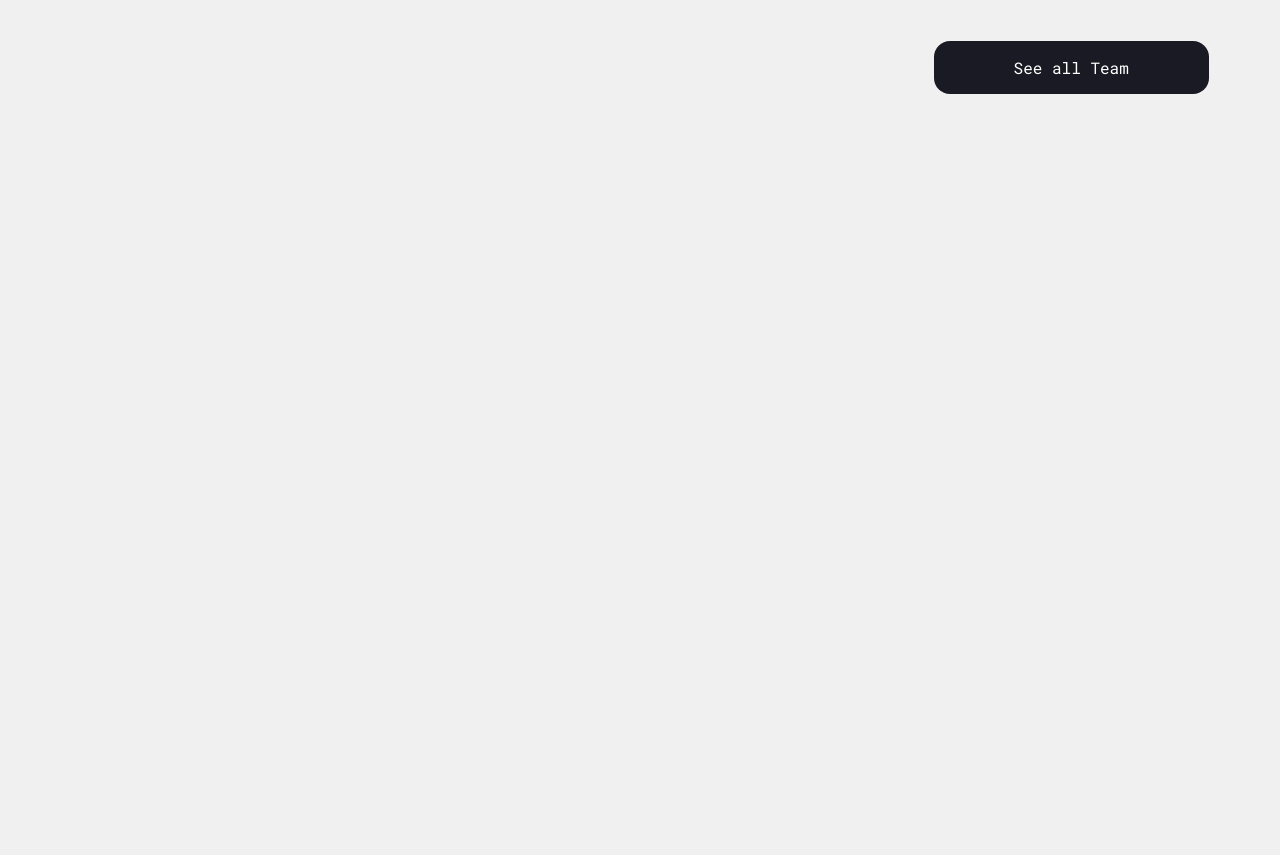
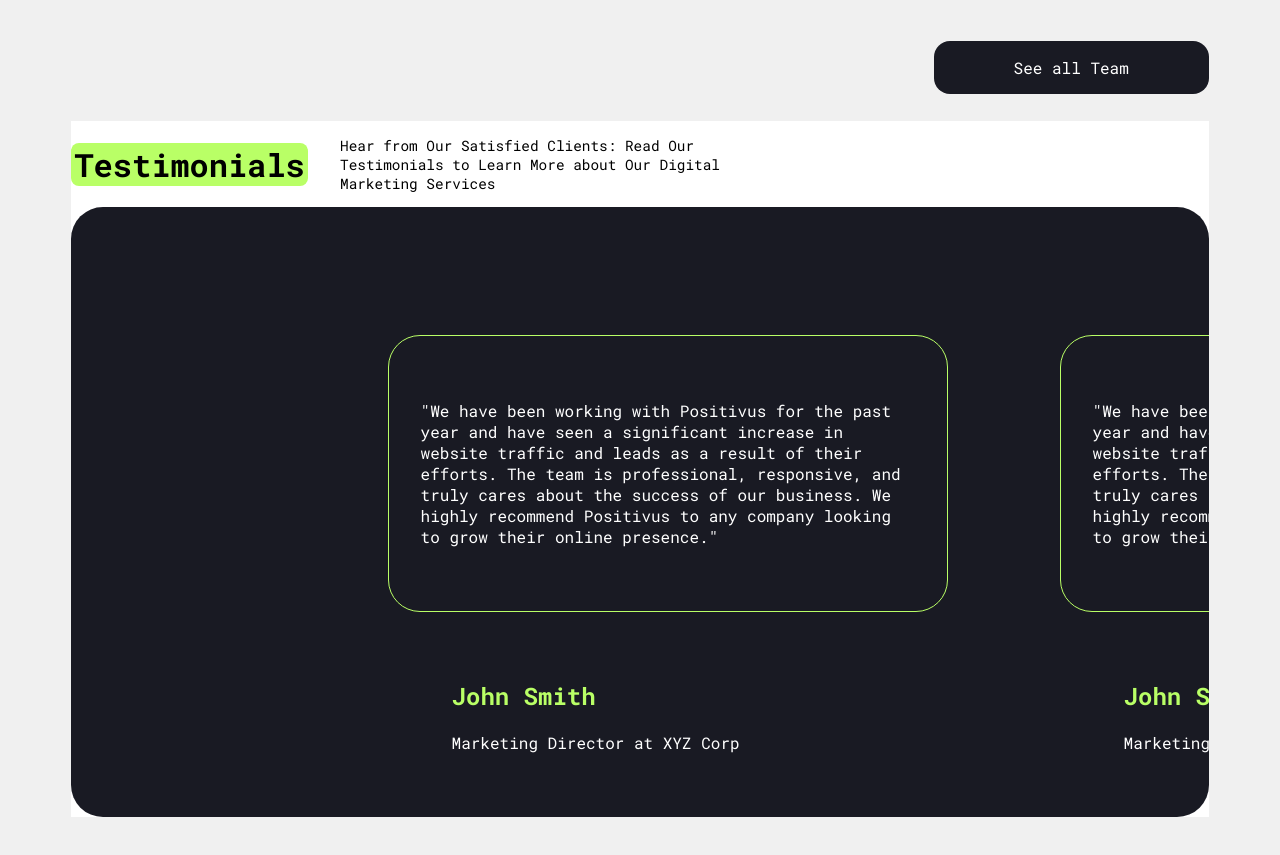
Before and after one commit to Mouuheb/positifis, a React (Vite) app: page / in a window 1280 px wide. Shown: the part 5440-6295 px from the top of the page. Before the commit the page ends 5534 px from the top, so only its background shows below. Built offline with nearby package versions, Linux system fonts and the light colour scheme.

Commit message:
testimonial

```diff
--- a/src/App.jsx
+++ b/src/App.jsx
@@ -8,6 +8,7 @@
 import Case from './pages/case/Case'
 import Work from './pages/work/Work'
 import Team from './pages/team/Team'
+import Testimonial from './pages/testimonial/Testimonial'
 // import './App.css'
 
 function App() {
@@ -22,6 +23,7 @@
     <Case/>
     <Work/>
     <Team/>
+    <Testimonial/>
     </>
   )
 }
--- a/src/data/data.js
+++ b/src/data/data.js
@@ -358,26 +358,34 @@
             vzbl:true
         }
     },
-    Testimonials:{
+    testimonials:{
         title:'Testimonials',
         p:'Hear from Our Satisfied Clients: Read Our Testimonials to Learn More about Our Digital Marketing Services',
         comment:[
             {
+                id:1,
                 txt:'"We have been working with Positivus for the past year and have seen a significant increase in website traffic and leads as a result of their efforts. The team is professional, responsive, and truly cares about the success of our business. We highly recommend Positivus to any company looking to grow their online presence."',
                 auther:'John Smith',
                 post:'Marketing Director at XYZ Corp',
             },
             {
+                id:2,
                 txt:'"We have been working with Positivus for the past year and have seen a significant increase in website traffic and leads as a result of their efforts. The team is professional, responsive, and truly cares about the success of our business. We highly recommend Positivus to any company looking to grow their online presence."',
                 auther:'John Smith',
                 post:'Marketing Director at XYZ Corp',
             },
             {
+                id:3,
                 txt:'"We have been working with Positivus for the past year and have seen a significant increase in website traffic and leads as a result of their efforts. The team is professional, responsive, and truly cares about the success of our business. We highly recommend Positivus to any company looking to grow their online presence."',
                 auther:'John Smith',
                 post:'Marketing Director at XYZ Corp',
             },
         ]
+    },
+    Contact:{
+        title:'Contact Us',
+        p:"Connect with Us: Let's Discuss Your Digital Marketing Needs",
+
     }
 
 };
--- /dev/null
+++ b/src/pages/testimonial/Testimonial.jsx
@@ -0,0 +1,36 @@
+import React from 'react';
+import './testimonial.css'
+import data from '../../data/data';
+data
+
+const Testimonial = () => {
+  return (
+    <div className='testimonial' >
+        <div className='header' >
+            <div className='title' >
+                <h1>{data.testimonials.title}</h1>
+            </div>
+            <p>{data.testimonials.p}</p>
+        </div>
+
+        <div className='element' >
+            {data.testimonials.comment.map((item)=>{
+                return(
+                    <div className='card' key={item.id} >
+                        <div className='comment' >
+
+                            <p className='txt'>{item.txt}</p>
+                            <h2>{item.auther}</h2>
+                            <p className='sub'>{item.post}</p>
+                        </div>
+
+                    </div>
+                )
+            })}
+
+        </div>
+    </div>
+  )
+}
+
+export default Testimonial
--- /dev/null
+++ b/src/pages/testimonial/testimonial.css
@@ -0,0 +1,82 @@
+*::-webkit-scrollbar {
+    display: none;
+  }
+.testimonial{
+    width: 90%;
+    margin: 10rem 5%;
+    background-color: var(--color-white);
+}
+
+.testimonial .header{
+    display: flex;
+    flex-direction: row;
+    width: 60%;
+    gap: 2rem;
+    align-items: center;
+}
+
+.testimonial .header .title{
+    width: 35%;
+}
+
+.testimonial .header h1{
+    width: fit-content;
+    color: var(--color-text);
+    background-color: var(--color-bg-pr);
+    border-radius: 0.5rem;
+    padding: .0rem 0.2rem;
+}
+
+.testimonial .header p{
+    color: var(--color-text);
+    font-weight:400;
+    font-size: 0.9rem;
+
+}
+
+.testimonial .element{
+    width: 100%;
+    background-color: var(--color-dark);
+    display: flex;
+    flex-direction: row;
+    gap: 3rem;
+    border-radius: 2rem;
+    /* margin-left: 25%; */
+    overflow-x: hidden;
+    padding-left: 25%;
+    overflow-x: auto;
+
+
+}
+
+.testimonial .element .card{
+    margin-left: 0%;
+    /* width: 50%; */
+}
+
+.testimonial .element .comment {
+    width: 35rem;
+
+
+    margin: 8rem 2rem 4rem;
+    /* border: 1px solid var(--color-bg-pr); */
+}
+
+.testimonial .element .comment .txt{
+    padding: 4rem 2rem;
+    border-radius: 2rem;
+    color: var(--color-white);
+    border: 1px solid var(--color-bg-pr);
+}
+
+.testimonial .element .comment h2{
+    padding: 3rem 4rem 0rem;
+    border-radius: 2rem;
+    color: var(--color-bg-pr);
+}
+
+.testimonial .element .comment .sub{
+    padding: 0rem 4rem 0rem;
+    border-radius: 2rem;
+    color: var(--color-white);
+}
```
